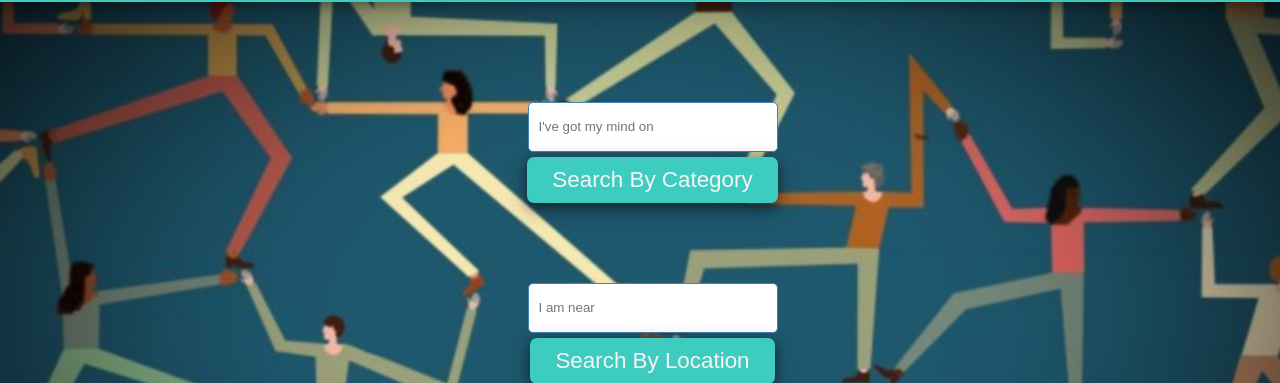
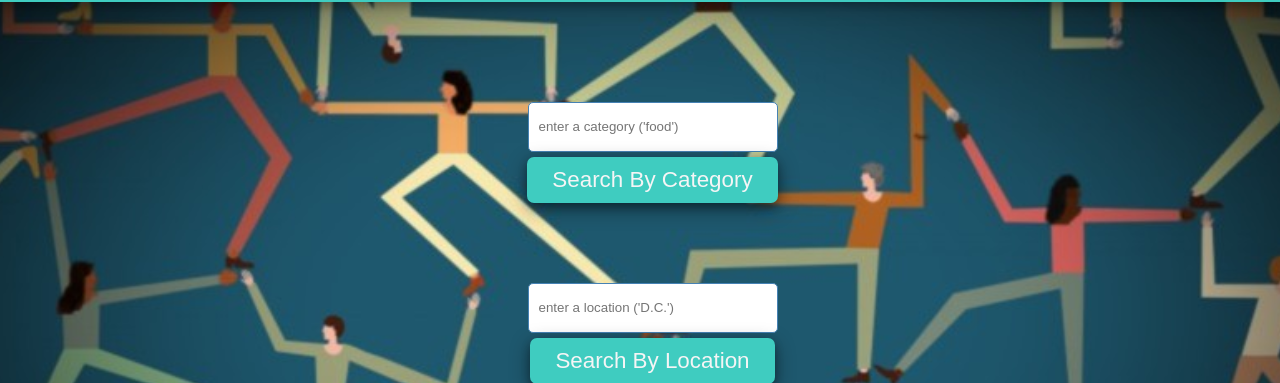
Before and after one commit to JLinnell/socialEyes, a website: page public/index.html in a window 1280 px wide. Shown: the part 89-472 px from the top of the page. Drawn offline with nearby package versions, Linux system fonts and the light colour scheme.

Commit message:
updated placeholders for category and location

```diff
--- a/public/index.html
+++ b/public/index.html
@@ -94,12 +94,12 @@
                         <div class="categorySearch">
                             <form aria-live="assertive" role="search" action="#" class="cat-search-form row" id="search-query-form">
                                 <label for="search-term"></label>
-                                <input type="text" placeholder="I've got my mind on" class="js-query" id="search-term" />
+                                <input type="text" placeholder="enter a category ('food')" class="js-query" id="search-term" />
                                 <button type="submit" class="category-btn">Search By Category</button>
                             </form>
                             <form aria-live="polite" role="search" action="#" class="loc-search-form row" id="loc-search-form">
                                 <label for="search-term"></label>
-                                <input type="text" placeholder="I am near" class="js-query-location" id="location-search" />
+                                <input type="text" placeholder="enter a location ('D.C.') " class="js-query-location" id="location-search" />
                                 <button type="submit" class="location-btn">Search By Location</button>
                             </form>
                         </div>
```
